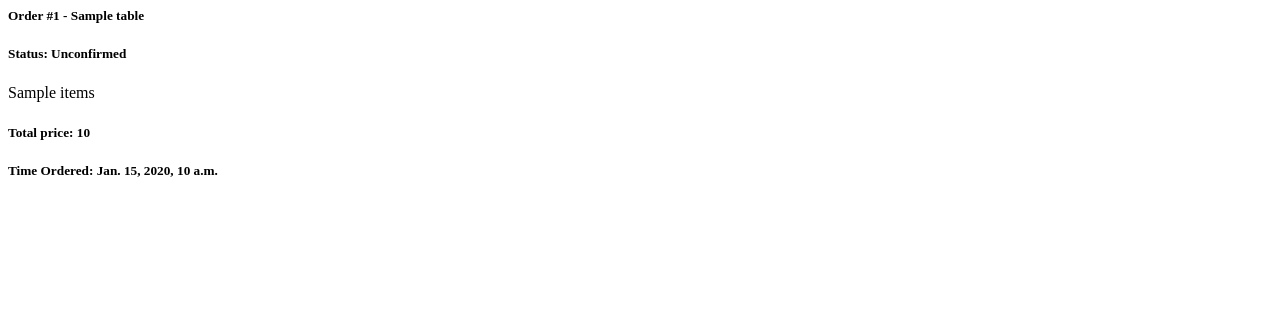
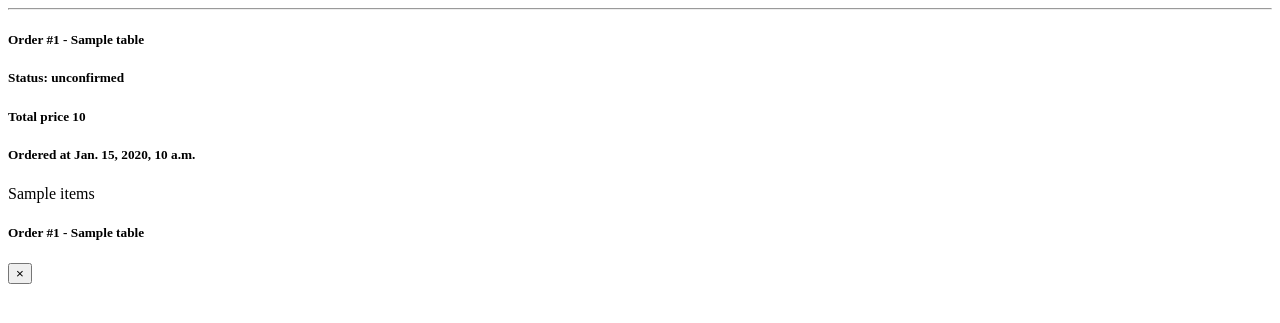
Before and after one commit to Abi-NK/TeamProject, a Django app: template posSystem/manager/templates/manager/get/orders.html in a window 1280 px wide. Shown: the top 323 px of the page. Run offline with Django 3.2, Linux system fonts and the light colour scheme; the template is opened without the code that fills it: most values are stand-ins (such as "Sample title", 1, 10 or a date in 2020).

Commit message:
Rework order and seating columns

```diff
--- a/posSystem/manager/templates/manager/get/orders.html
+++ b/posSystem/manager/templates/manager/get/orders.html
@@ -4,18 +4,35 @@
 {% if orders %}
 {% for order in orders %}
 
-<div class="card mb-md-3">
-  <div class="card-body py-1">
-    <h5>Order #{{ order.id }} - {{ order.table }}</h5>
+<hr />
+<div data-toggle="modal" data-target="#orderModal{{ order.id }}">
+  <div class="row">
+    <div class="col-6">
+      <h5>Order <strong>#{{ order.id }}</strong> - <strong>{{ order.table }}</strong></h5>
+      <h5>Status: <strong>{% if order.ready_delivery %}ready for delivery{% elif order.confirmed %}being prepared{% else %}unconfirmed{% endif %}</strong></h5>
+        <h5>Total price <strong>{{ order.get_price_display }}</strong></h5>
+        <h5>Ordered at <strong>{{ order.get_time_display }}</strong></h5>
+    </div>
+    <div class="col-6">
+      {{ order.items | linebreaksbr }}
+    </div>
+  </div>
+</div>
 
-    <h5>Status: {% if order.ready_delivery %}Ready for delivery{% elif order.confirmed %}Being prepared{% else %}Unconfirmed{% endif %}</h5>
+{# the modal containing the list of ordered items #}
+<div class="modal fade" id="orderModal{{ order.id }}" tabindex="-1">
+  <div class="modal-dialog modal-dialog-centered">
+    <div class="modal-content">
+      <div class="modal-header">
+        <h5 class="modal-title">Order <strong>#{{ order.id }}</strong> - <strong>{{ order.table }}</strong></h5>
+        <button type="button" class="close" data-dismiss="modal">
+          <span>&times;</span>
+        </button>
+      </div>
+      <div class="modal-body">
 
-    <p class="card-text">
-      {{ order.items | linebreaksbr }}
-    </p>
-
-    <h5>Total price: {{ order.get_price_display }}</h5>
-    <h5>Time Ordered: {{ order.get_time_display }}</h5>
+      </div>
+    </div>
   </div>
 </div>
 
--- a/posSystem/manager/views.py
+++ b/posSystem/manager/views.py
@@ -53,6 +53,6 @@ def get_orders(request):
 def get_tables(request):
     """Return all occupied tables in formatted HTML."""
     context = {
-        "seating": Seating.occupied_objects.all(),
+        "seating": Seating.objects.all(),
     }
     return render(request, 'manager/get/tables.html', context)
```
Also changed, not shown: posSystem/manager/templates/manager/data.html (+5 -4 lines), posSystem/manager/templates/manager/get/tables.html (+15 -6 lines).
